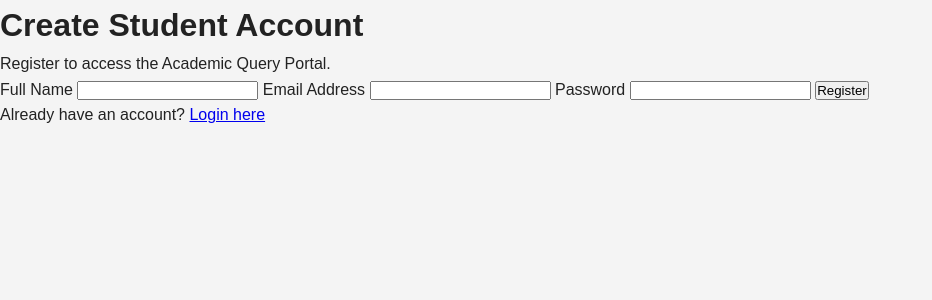
After one commit to sumitmaster777-ctrl/academic-query-portal, a Flask app: page /register in a window 1280 px wide. The commit adds this page. Shown: the top 300 px of the page, without its empty margins (0-932 px from the left). Run offline with Flask 3, Linux system fonts and the light colour scheme.

Commit message:
Add student and teacher authentication

```diff
--- a/app.py
+++ b/app.py
@@ -1,18 +1,28 @@
 
-from flask import Flask, render_template, request, jsonify
+from flask import Flask, render_template, request, jsonify, redirect, url_for, flash
 from flask_sqlalchemy import SQLAlchemy
+from flask_login import (
+    LoginManager, UserMixin, login_user, logout_user,
+    login_required, current_user
+)
+from werkzeug.security import generate_password_hash, check_password_hash
 from datetime import datetime
+import re
 
 app = Flask(__name__)
 
-# Database configuration
 app.config["SQLALCHEMY_DATABASE_URI"] = "sqlite:///academic_queries.db"
 app.config["SQLALCHEMY_TRACK_MODIFICATIONS"] = False
+app.config["SECRET_KEY"] = "change-this-secret-key-before-deployment"
 
 db = SQLAlchemy(app)
 
+login_manager = LoginManager()
+login_manager.init_app(app)
+login_manager.login_view = "login"
 
-# Database model
+
+# Query model
 class Query(db.Model):
     id = db.Column(db.Integer, primary_key=True)
     query_id = db.Column(db.String(50), unique=True, nullable=False)
@@ -25,33 +35,135 @@ class Query(db.Model):
     submitted_at = db.Column(db.DateTime, default=db.func.now())
 
 
+# User model
+class User(UserMixin, db.Model):
+    id = db.Column(db.Integer, primary_key=True)
+    name = db.Column(db.String(100), nullable=False)
+    email = db.Column(db.String(120), unique=True, nullable=False)
+    password_hash = db.Column(db.String(255), nullable=False)
+    role = db.Column(db.String(20), nullable=False)
+
+    def set_password(self, password):
+        self.password_hash = generate_password_hash(password)
+
+    def check_password(self, password):
+        return check_password_hash(self.password_hash, password)
+
+
+@login_manager.user_loader
+def load_user(user_id):
+    return db.session.get(User, int(user_id))
+
+
+# Authentication routes
+@app.route("/register", methods=["GET", "POST"])
+def register():
+    if current_user.is_authenticated:
+        return redirect(url_for("home"))
+
+    if request.method == "POST":
+        name = request.form.get("name", "").strip()
+        email = request.form.get("email", "").strip().lower()
+        password = request.form.get("password", "")
+
+        if not name or not email or not password:
+            flash("Please complete all fields.")
+            return redirect(url_for("register"))
+
+        if len(password) < 8:
+            flash("Password must contain at least 8 characters.")
+            return redirect(url_for("register"))
+
+        if not re.fullmatch(r"[^@\s]+@[^@\s]+\.[^@\s]+", email):
+            flash("Please enter a valid email address.")
+            return redirect(url_for("register"))
+
+        if User.query.filter_by(email=email).first():
+            flash("An account with this email already exists.")
+            return redirect(url_for("register"))
+
+        user = User(
+            name=name,
+            email=email,
+            role="student"
+        )
+        user.set_password(password)
+
+        db.session.add(user)
+        db.session.commit()
+
+        login_user(user)
+        return redirect(url_for("home"))
+
+    return render_template("register.html")
+
+
+@app.route("/login", methods=["GET", "POST"])
+def login():
+    if current_user.is_authenticated:
+        if current_user.role == "teacher":
+            return redirect(url_for("teacher"))
+        return redirect(url_for("home"))
+
+    if request.method == "POST":
+        email = request.form.get("email", "").strip().lower()
+        password = request.form.get("password", "")
+
+        user = User.query.filter_by(email=email).first()
+
+        if user and user.check_password(password):
+            login_user(user)
+
+            if user.role == "teacher":
+                return redirect(url_for("teacher"))
+
+            return redirect(url_for("home"))
+
+        flash("Invalid email or password.")
+
+    return render_template("login.html")
+
+
+@app.route("/logout")
+@login_required
+def logout():
+    logout_user()
+    return redirect(url_for("login"))
+
+
 # Student portal
 @app.route("/")
+@login_required
 def home():
+    if current_user.role != "student":
+        return redirect(url_for("teacher"))
+
     return render_template("index.html")
 
 
 # Teacher dashboard
 @app.route("/teacher")
+@login_required
 def teacher():
+    if current_user.role != "teacher":
+        return redirect(url_for("home"))
+
     return render_template("teacher.html")
 
 
-# API: Submit a query
+# Submit query
 @app.route("/api/queries", methods=["POST"])
+@login_required
 def submit_query():
+    if current_user.role != "student":
+        return jsonify({"error": "Access denied"}), 403
+
     data = request.get_json()
 
     if not data:
         return jsonify({"error": "Invalid request"}), 400
 
-    required_fields = [
-        "studentName",
-        "email",
-        "course",
-        "category",
-        "description"
-    ]
+    required_fields = ["studentName", "email", "course", "category", "description"]
 
     for field in required_fields:
         if not data.get(field) or not str(data[field]).strip():
@@ -59,8 +171,8 @@ def submit_query():
 
     query = Query(
         query_id="Q" + str(int(datetime.now().timestamp() * 1000)),
-        student_name=data["studentName"].strip(),
-        email=data["email"].strip(),
+        student_name=current_user.name,
+        email=current_user.email,
         course=data["course"].strip(),
         category=data["category"].strip(),
         description=data["description"].strip()
@@ -75,12 +187,16 @@ def submit_query():
     }), 201
 
 
-# API: Retrieve all queries
+# Retrieve queries
 @app.route("/api/queries", methods=["GET"])
+@login_required
 def get_queries():
-    queries = Query.query.order_by(
-        Query.submitted_at.desc()
-    ).all()
+    if current_user.role == "teacher":
+        queries = Query.query.order_by(Query.submitted_at.desc()).all()
+    else:
+        queries = Query.query.filter_by(
+            email=current_user.email
+        ).order_by(Query.submitted_at.desc()).all()
 
     result = []
 
@@ -93,22 +209,23 @@ def get_queries():
             "category": query.category,
             "description": query.description,
             "status": query.status,
-            "submittedAt": query.submitted_at.strftime(
-                "%Y-%m-%d %H:%M:%S"
-            )
+            "submittedAt": query.submitted_at.strftime("%Y-%m-%d %H:%M:%S")
         })
 
     return jsonify(result)
-# API: Update query status
+
+
+# Update query status
 @app.route("/api/queries/<string:query_id>", methods=["PUT"])
+@login_required
 def update_query_status(query_id):
+    if current_user.role != "teacher":
+        return jsonify({"error": "Access denied"}), 403
+
     data = request.get_json()
+    allowed_statuses = ["Pending", "In Progress", "Resolved"]
 
-    if not data or data.get("status") not in [
-        "Pending",
-        "In Progress",
-        "Resolved"
-    ]:
+    if not data or data.get("status") not in allowed_statuses:
         return jsonify({"error": "Invalid status"}), 400
 
     query = Query.query.filter_by(query_id=query_id).first()
@@ -121,6 +238,7 @@ def update_query_status(query_id):
 
     return jsonify({"message": "Query status updated successfully"})
 
+
 if __name__ == "__main__":
     with app.app_context():
         db.create_all()
--- a/templates/index.html
+++ b/templates/index.html
@@ -11,6 +11,7 @@
 <body>
 <header>
     <h1>Academic Query Portal</h1>
+    <p>Welcome, {{ current_user.name }}!</p>
 
     <nav aria-label="Main navigation">
     <a href="#home">Home</a>
@@ -18,6 +19,7 @@
     <a href="#submit-query">Submit Query</a>
     <a href="#my-queries">My Queries</a>
     <a href="{{ url_for('teacher') }}">Teacher Dashboard</a>
+    <a href="{{ url_for('logout') }}">Logout</a>
     </nav>
 </header>
 <main>
--- /dev/null
+++ b/templates/register.html
@@ -0,0 +1,36 @@
+
+<!DOCTYPE html>
+<html lang="en">
+<head>
+    <meta charset="UTF-8">
+    <meta name="viewport" content="width=device-width, initial-scale=1.0">
+    <title>Student Registration | Academic Query Portal</title>
+    <link rel="stylesheet" href="{{ url_for('static', filename='style.css') }}">
+</head>
+<body>
+
+    <main class="login-container">
+        <h1>Create Student Account</h1>
+        <p>Register to access the Academic Query Portal.</p>
+
+        <form method="POST" action="{{ url_for('register') }}">
+            <label for="name">Full Name</label>
+            <input type="text" id="name" name="name" required>
+
+            <label for="email">Email Address</label>
+            <input type="email" id="email" name="email" required>
+
+            <label for="password">Password</label>
+            <input type="password" id="password" name="password"
+                   required minlength="8">
+
+            <button type="submit">Register</button>
+        </form>
+
+        <p>Already have an account?
+            <a href="{{ url_for('login') }}">Login here</a>
+        </p>
+    </main>
+
+</body>
+</html>
--- a/templates/teacher.html
+++ b/templates/teacher.html
@@ -13,11 +13,13 @@
 
     <header>
         <h1>Teacher Dashboard</h1>
+        <p>Welcome, {{ current_user.name }}!</p>
 
         <nav aria-label="Main navigation">
             <a href="{{ url_for('home') }}">Student Portal</a>
             <a href="#dashboard">Dashboard</a>
             <a href="#all-queries">All Queries</a>
+            <a href="{{ url_for('logout') }}">Logout</a>
         </nav>
     </header>
 
```
Also changed, not shown: templates/login.html (added, +32 -0 lines).
